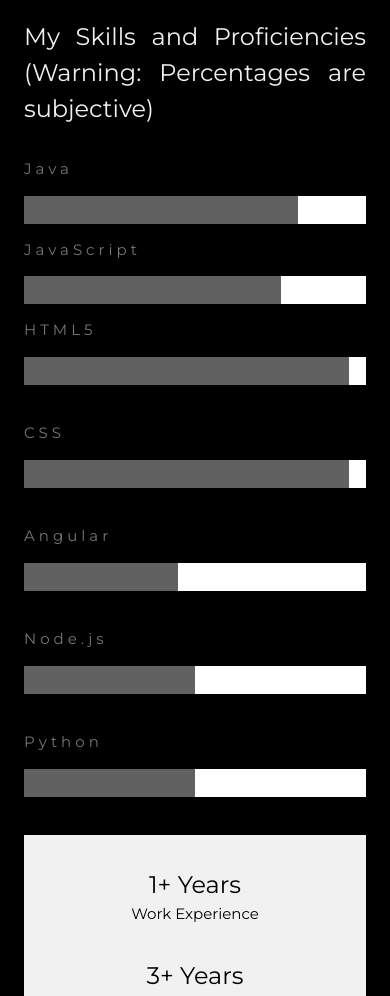
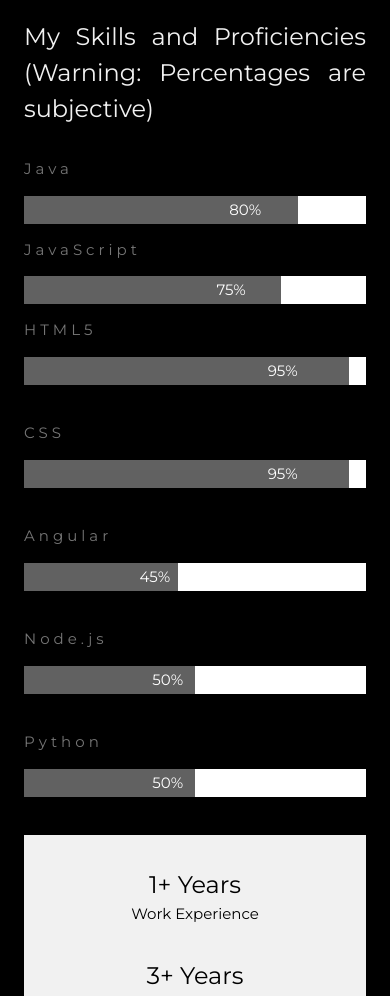
Before and after one commit to NavidG23/Me, a plain HTML site: page index.html in a window 390 px wide. Shown: the part 1223-2219 px from the top of the page. Drawn offline with nearby package versions, Linux system fonts and the light colour scheme.

Commit message:
added mobile fix and percentage text

```diff
--- a/css/index.css
+++ b/css/index.css
@@ -75,7 +75,17 @@
 #main {
 	margin-left: 120px;
 }
+.percentage-text {
+	padding-left:92%;
+	padding-top:3px;
+}
 /* Remove margins from "page content" on small screens */
 @media only screen and (max-width: 600px) {
-	#main {margin-left: 0}
+	#main {
+		margin-left: 0;
+	}
+	.percentage-text {
+		padding-left:75%;
+		padding-top:3px;
+	}
 }
--- a/index.html
+++ b/index.html
@@ -74,31 +74,31 @@
 				</h3>
 				<p class="w3-wide">Java</p>
 				<div class="w3-white">
-					<div class="w3-dark-grey" style="height:28px;width:80%"></div>
+					<div class="w3-dark-grey" style="height:28px;width:80%"><p class="percentage-text">80%</p></div>
 				</div>
 				<p class="w3-wide">JavaScript</p>
 				<div class="w3-white">
-					<div class="w3-dark-grey" style="height:28px;width:75%"></div>
+					<div class="w3-dark-grey" style="height:28px;width:75%"><p class="percentage-text">75%</p></div>
 				</div>
 				<p class="w3-wide">HTML5</p>
 				<div class="w3-white">
-					<div class="w3-dark-grey" style="height:28px;width:95%"></div>
+					<div class="w3-dark-grey" style="height:28px;width:95%"><p class="percentage-text">95%</p></div>
 				</div><br>
 				<p class="w3-wide">CSS</p>
 				<div class="w3-white">
-					<div class="w3-dark-grey" style="height:28px;width:95%"></div>
+					<div class="w3-dark-grey" style="height:28px;width:95%"><p class="percentage-text">95%</p></div>
 				</div><br>
 				<p class="w3-wide">Angular</p>
 				<div class="w3-white">
-					<div class="w3-dark-grey" style="height:28px;width:45%"></div>
+					<div class="w3-dark-grey" style="height:28px;width:45%"><p class="percentage-text">45%</p></div>
 				</div><br>
 				<p class="w3-wide">Node.js</p>
 				<div class="w3-white">
-					<div class="w3-dark-grey" style="height:28px;width:50%"></div>
+					<div class="w3-dark-grey" style="height:28px;width:50%"><p class="percentage-text">50%</p></div>
 				</div><br>
 				<p class="w3-wide">Python</p>
 				<div class="w3-white">
-					<div class="w3-dark-grey" style="height:28px;width:50%"></div>
+					<div class="w3-dark-grey" style="height:28px;width:50%"><p class="percentage-text">50%</p></div>
 				</div><br>
 
 				<div class="w3-row w3-center w3-padding-16 w3-section w3-light-grey">
```
